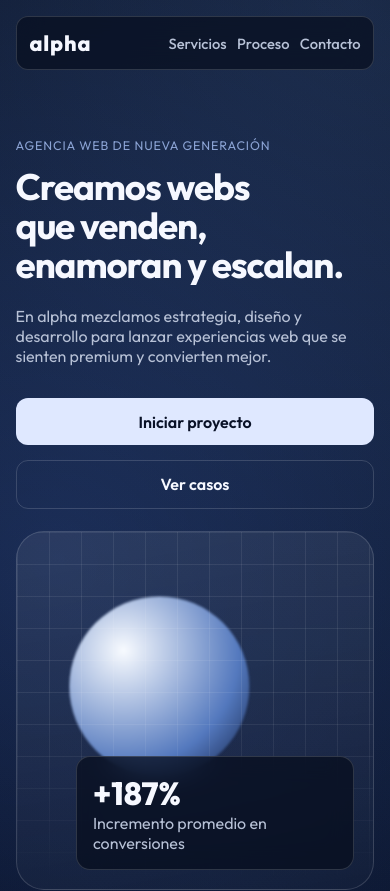
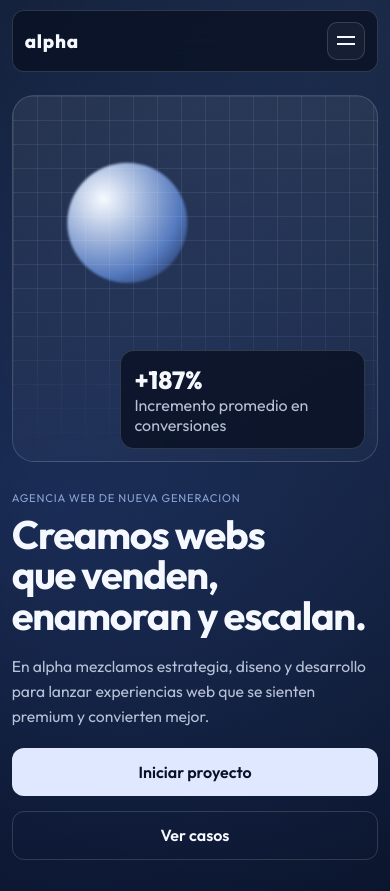
Before and after one commit to Oswald3919/Resurge, a React (Vite) app: page / in a window 390 px wide. Shown: the top 891 px of the page. Built offline with nearby package versions, Linux system fonts and the light colour scheme.

Commit message:
Polish mobile responsive UX with animated menu and refined layout

```diff
--- a/src/App.css
+++ b/src/App.css
@@ -4,7 +4,6 @@
   --bg-primary: #050b1a;
   --bg-secondary: #0b1630;
   --surface: rgba(255, 255, 255, 0.06);
-  --surface-strong: rgba(255, 255, 255, 0.11);
   --text: #f6f8ff;
   --text-soft: #b7c1d6;
   --line: rgba(255, 255, 255, 0.15);
@@ -66,19 +65,83 @@ a {
   letter-spacing: 0.04em;
 }
 
-.nav nav {
+.desktop-nav {
   display: flex;
   gap: 1.1rem;
 }
 
-.nav a {
+.desktop-nav a {
   color: var(--text-soft);
   font-weight: 500;
   transition: color 0.25s ease;
 }
 
-.nav a:hover {
+.desktop-nav a:hover {
   color: var(--text);
+}
+
+.menu-toggle {
+  display: none;
+  width: 42px;
+  height: 42px;
+  border-radius: 10px;
+  border: 1px solid var(--line);
+  background: rgba(255, 255, 255, 0.04);
+  align-items: center;
+  justify-content: center;
+  flex-direction: column;
+  gap: 5px;
+  cursor: pointer;
+}
+
+.menu-toggle span {
+  width: 18px;
+  height: 2px;
+  background: var(--text);
+  transition: transform 0.2s ease, opacity 0.2s ease;
+}
+
+.menu-toggle.open span:first-child {
+  transform: translateY(3.5px) rotate(45deg);
+}
+
+.menu-toggle.open span:last-child {
+  transform: translateY(-3.5px) rotate(-45deg);
+}
+
+.mobile-menu {
+  position: fixed;
+  inset: 0;
+  z-index: 18;
+  background: rgba(4, 10, 24, 0.78);
+  backdrop-filter: blur(9px);
+  display: none;
+  align-items: flex-start;
+  justify-content: center;
+  padding: 5.8rem 1rem 1rem;
+}
+
+.mobile-menu-panel {
+  width: min(560px, 100%);
+  background: rgba(7, 14, 31, 0.96);
+  border: 1px solid var(--line);
+  border-radius: 16px;
+  padding: 1rem;
+  display: grid;
+  gap: 0.6rem;
+}
+
+.mobile-menu-panel a {
+  color: var(--text);
+  font-size: 1.08rem;
+  padding: 0.75rem 0.65rem;
+  border-radius: 10px;
+  border: 1px solid transparent;
+}
+
+.mobile-menu-panel a:active {
+  background: rgba(255, 255, 255, 0.06);
+  border-color: var(--line);
 }
 
 .hero {
@@ -159,7 +222,7 @@ a {
 
 .hero-visual {
   position: relative;
-  aspect-ratio: 1/1;
+  aspect-ratio: 1 / 1;
   max-width: 500px;
   width: 100%;
   justify-self: end;
@@ -321,6 +384,8 @@ a {
   .hero-visual {
     justify-self: stretch;
     max-width: none;
+    order: -1;
+    border-radius: 22px;
   }
 
   .cards {
@@ -333,32 +398,138 @@ a {
   }
 }
 
-@media (max-width: 640px) {
-  .nav {
-    border-radius: 12px;
-    padding: 0.75rem 0.8rem;
+@media (max-width: 760px) {
+  .page {
+    width: min(var(--max-width), 94vw);
   }
 
-  .nav nav {
-    gap: 0.65rem;
-    font-size: 0.92rem;
+  .desktop-nav {
+    display: none;
+  }
+
+  .menu-toggle {
+    display: inline-flex;
+  }
+
+  .mobile-menu {
+    display: flex;
+  }
+
+  .hero {
+    padding-top: 1.45rem;
+    gap: 1.1rem;
+  }
+
+  .hero-title {
+    font-size: clamp(2rem, 10.2vw, 2.85rem);
+    line-height: 0.95;
+  }
+
+  .hero-subtitle {
+    margin-top: 1rem;
+    font-size: 0.98rem;
+    line-height: 1.6;
   }
 
   .hero-actions {
     flex-direction: column;
+    margin-top: 1.2rem;
   }
 
   .btn {
     width: 100%;
+    min-height: 48px;
+  }
+
+  .hero-card {
+    right: 0.75rem;
+    bottom: 0.75rem;
+    width: min(245px, 84%);
+    padding: 0.82rem;
+  }
+
+  .hero-card p {
+    font-size: 1.55rem;
+  }
+
+  .section {
+    padding: 3.4rem 0;
+  }
+
+  .section-heading {
+    margin-bottom: 1.2rem;
+  }
+
+  .section-heading h2,
+  .cta h2 {
+    font-size: clamp(1.55rem, 7vw, 2rem);
+    line-height: 1.16;
+  }
+
+  .card {
+    border-radius: 14px;
+    padding: 1.05rem;
+  }
+
+  .timeline {
+    padding-left: 0.7rem;
   }
 
   .timeline-item {
-    grid-template-columns: 42px 1fr;
-    gap: 0.65rem;
+    grid-template-columns: 38px 1fr;
+    gap: 0.62rem;
   }
 
   .step {
-    width: 36px;
-    height: 36px;
+    width: 32px;
+    height: 32px;
+    border-radius: 9px;
+    font-size: 0.72rem;
+  }
+
+  .cta {
+    border-radius: 18px;
+    padding: 1.2rem;
+  }
+
+  .cta .btn {
+    margin-top: 0.2rem;
+  }
+
+  .footer {
+    margin-top: 2rem;
+    font-size: 0.92rem;
   }
 }
+
+@media (max-width: 420px) {
+  .nav {
+    top: 0.6rem;
+    margin-top: 0.6rem;
+    padding: 0.7rem 0.75rem;
+    border-radius: 12px;
+  }
+
+  .brand {
+    font-size: 1.18rem;
+  }
+
+  .menu-toggle {
+    width: 38px;
+    height: 38px;
+  }
+
+  .kicker {
+    margin-bottom: 0.7rem;
+    font-size: 0.7rem;
+  }
+
+  .hero-orb {
+    width: 120px;
+    height: 120px;
+  }
+
+  .parallax-grid {
+    background-size: 24px 24px;
+  }
+}
--- a/src/App.jsx
+++ b/src/App.jsx
@@ -1,5 +1,5 @@
-import { useEffect, useRef } from 'react'
-import { motion } from 'framer-motion'
+import { useEffect, useRef, useState } from 'react'
+import { motion, AnimatePresence } from 'framer-motion'
 import { gsap } from 'gsap'
 import { ScrollTrigger } from 'gsap/ScrollTrigger'
 import './App.css'
@@ -31,8 +31,15 @@ const process = [
   'Lanzamos, medimos y optimizamos para escalar resultados.',
 ]
 
+const navItems = [
+  { label: 'Servicios', href: '#services' },
+  { label: 'Proceso', href: '#process' },
+  { label: 'Contacto', href: '#contact' },
+]
+
 function App() {
   const pageRef = useRef(null)
+  const [mobileMenuOpen, setMobileMenuOpen] = useState(false)
 
   useEffect(() => {
     const ctx = gsap.context(() => {
@@ -89,28 +96,80 @@ function App() {
     return () => ctx.revert()
   }, [])
 
+  useEffect(() => {
+    document.body.style.overflow = mobileMenuOpen ? 'hidden' : ''
+    return () => {
+      document.body.style.overflow = ''
+    }
+  }, [mobileMenuOpen])
+
+  const closeMenu = () => setMobileMenuOpen(false)
+
   return (
     <div className="page" ref={pageRef}>
       <header className="nav">
         <span className="brand">alpha</span>
-        <nav>
-          <a href="#services">Servicios</a>
-          <a href="#process">Proceso</a>
-          <a href="#contact">Contacto</a>
+
+        <nav className="desktop-nav">
+          {navItems.map((item) => (
+            <a key={item.href} href={item.href}>{item.label}</a>
+          ))}
         </nav>
+
+        <button
+          type="button"
+          className={`menu-toggle ${mobileMenuOpen ? 'open' : ''}`}
+          onClick={() => setMobileMenuOpen((prev) => !prev)}
+          aria-label="Abrir menu"
+          aria-expanded={mobileMenuOpen}
+        >
+          <span />
+          <span />
+        </button>
       </header>
+
+      <AnimatePresence>
+        {mobileMenuOpen && (
+          <motion.div
+            className="mobile-menu"
+            initial={{ opacity: 0 }}
+            animate={{ opacity: 1 }}
+            exit={{ opacity: 0 }}
+          >
+            <motion.div
+              className="mobile-menu-panel"
+              initial={{ y: 30, opacity: 0 }}
+              animate={{ y: 0, opacity: 1 }}
+              exit={{ y: 30, opacity: 0 }}
+              transition={{ duration: 0.25 }}
+            >
+              {navItems.map((item) => (
+                <a key={item.href} href={item.href} onClick={closeMenu}>{item.label}</a>
+              ))}
+              <motion.button
+                whileTap={{ scale: 0.98 }}
+                className="btn btn-primary"
+                type="button"
+                onClick={closeMenu}
+              >
+                Empezar proyecto
+              </motion.button>
+            </motion.div>
+          </motion.div>
+        )}
+      </AnimatePresence>
 
       <main>
         <section className="hero">
           <div className="hero-copy">
-            <p className="kicker">Agencia web de nueva generación</p>
+            <p className="kicker">Agencia web de nueva generacion</p>
             <h1 className="hero-title">
               <span className="line-wrap"><span className="line">Creamos webs</span></span>
               <span className="line-wrap"><span className="line">que venden,</span></span>
               <span className="line-wrap"><span className="line">enamoran y escalan.</span></span>
             </h1>
             <p className="hero-subtitle">
-              En alpha mezclamos estrategia, diseño y desarrollo para lanzar experiencias web que se sienten premium y convierten mejor.
+              En alpha mezclamos estrategia, diseno y desarrollo para lanzar experiencias web que se sienten premium y convierten mejor.
             </p>
             <div className="hero-actions">
               <motion.button
@@ -171,7 +230,7 @@ function App() {
         <section id="process" className="section reveal">
           <div className="section-heading">
             <p className="kicker">Proceso</p>
-            <h2>Metodología clara, ejecución impecable</h2>
+            <h2>Metodologia clara, ejecucion impecable</h2>
           </div>
           <div className="timeline">
             {process.map((item, index) => (
@@ -192,7 +251,7 @@ function App() {
 
         <section id="contact" className="section cta reveal">
           <h2>Tu siguiente web puede ser brutal</h2>
-          <p>Si quieres una presencia digital que se vea premium y además rinda, armemos algo grande juntos.</p>
+          <p>Si quieres una presencia digital que se vea premium y ademas rinda, armemos algo grande juntos.</p>
           <motion.button
             whileHover={{ scale: 1.03, boxShadow: '0 0 0 8px rgba(255,255,255,0.1)' }}
             whileTap={{ scale: 0.98 }}
```
